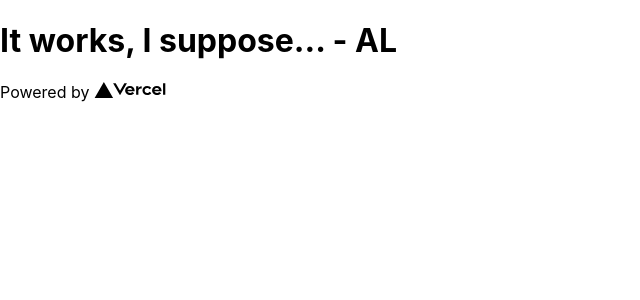
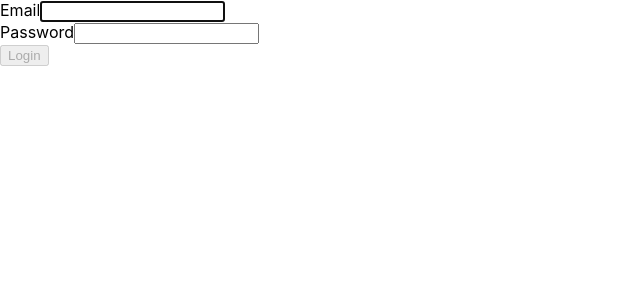
Before and after one commit to martinmakejev/TA-19E-News, a Next.js app: page /login-panel in a window 1280 px wide. Shown: the top 300 px of the page, without its empty margins (0-640 px from the left). Built offline with nearby package versions, Linux system fonts and the light colour scheme.

Commit message:
Update login-panel to work

```diff
--- a/package.json
+++ b/package.json
@@ -9,6 +9,7 @@
   "dependencies": {
     "next": "^12.0.8",
     "react": "17.0.2",
+    "react-bootstrap": "^2.1.2",
     "react-dom": "17.0.2"
   },
   "devDependencies": {
--- a/pages/login-panel.js
+++ b/pages/login-panel.js
@@ -1,36 +1,46 @@
 import Head from 'next/head'
 import Image from 'next/image'
 import styles from '../styles/Login.module.css'
+import React, { useState } from "react";
+import Form from "react-bootstrap/Form";
+import Button from "react-bootstrap/Button";
 
 export default function Login() {
-    return (
-      <div className={styles.container}>
-        <Head>
-          <title>News</title>
-          <meta name="description" content="Generated by create next app" />
-          <link rel="icon" href="/favicon.ico" />
-        </Head>
+  const [email, setEmail] = useState("");
+  const [password, setPassword] = useState("");
 
-        <main className={styles.main}>
-          <h1 className={styles.title}>
-            It works, I suppose... - AL
-          </h1>
-        </main>
+  function validateForm() {
+    return email.length > 0 && password.length > 0;
+  }
 
-        <footer className={styles.footer}>
-          <a
-            href="https://vercel.com?utm_source=create-next-app&utm_medium=default-template&utm_campaign=create-next-app"
-            target="_blank"
-            rel="noopener noreferrer"
-          >
-            Powered by{' '}
-            <span className={styles.logo}>
-              <Image src="/vercel.svg" alt="Vercel Logo" width={72} height={16} />
-            </span>
-          </a>
-        </footer>
-      </div>
+  function handleSubmit(event) {
+    event.preventDefault();
+  }
 
-    )
-
-  }
+  return (
+    <div className="Login">
+      <Form onSubmit={handleSubmit}>
+        <Form.Group size="lg" controlId="email">
+          <Form.Label>Email</Form.Label>
+          <Form.Control
+            autoFocus
+            type="email"
+            value={email}
+            onChange={(e) => setEmail(e.target.value)}
+          />
+        </Form.Group>
+        <Form.Group size="lg" controlId="password">
+          <Form.Label>Password</Form.Label>
+          <Form.Control
+            type="password"
+            value={password}
+            onChange={(e) => setPassword(e.target.value)}
+          />
+        </Form.Group>
+        <Button block size="lg" type="submit" disabled={!validateForm()}>
+          Login
+        </Button>
+      </Form>
+    </div>
+  );
+}
```
Also changed, not shown: pages/login-success.js (added, +36 -0 lines), 1 other file (tests, documents, lock files or other folders).
